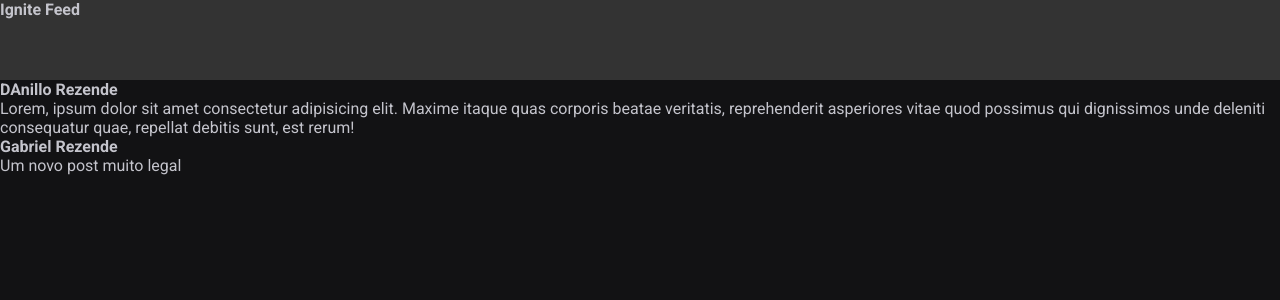
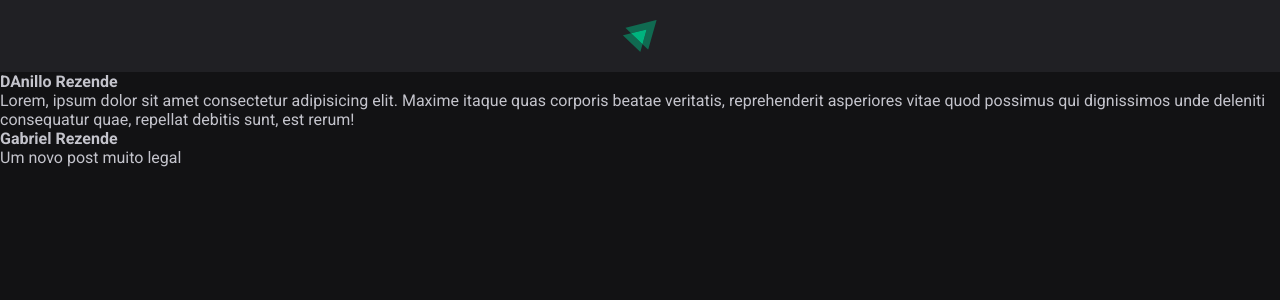
Before and after one commit to DanilloRezende/01-react_ignite_2023, a React (Vite) app in the folder 01-fundamentos-reactjs/: page / in a window 1280 px wide. Shown: the top 300 px of the page. Built offline with nearby package versions, Linux system fonts and the light colour scheme.

Commit message:
Componente: Header

```diff
--- a/01-fundamentos-reactjs/src/components/Header.jsx
+++ b/01-fundamentos-reactjs/src/components/Header.jsx
@@ -1,9 +1,11 @@
 import styles from './Header.module.css';
+
+import igniteLogo from '../assets/ignite-logo.svg';
 
 export function Header() {
   return (
     <header className={styles.header}>
-      <strong>Ignite Feed</strong>
+       <img src={igniteLogo} alt="Logotipo do Ignite" />
     </header>
   );
 }
--- a/01-fundamentos-reactjs/src/components/Header.module.css
+++ b/01-fundamentos-reactjs/src/components/Header.module.css
@@ -1,4 +1,10 @@
 .header {
-    background: #333;
-    height: 80px;
+  background: var(--gray-800);
+  display: flex;
+  justify-content: center;
+  padding: 1.25rem 0;
+}
+
+.header img {
+  height: 2rem;
   }
```
Also changed, not shown: 01-fundamentos-reactjs/src/assets/ignite-logo.svg (added).
